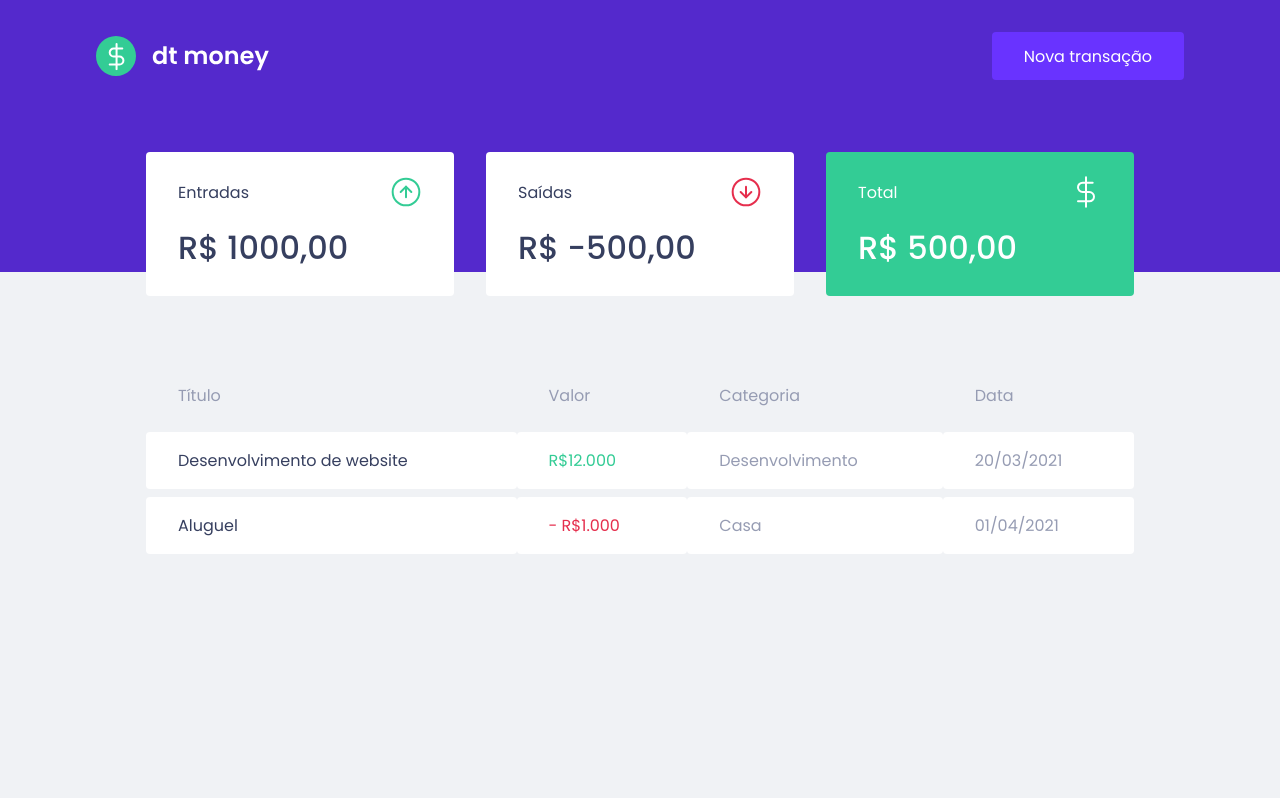
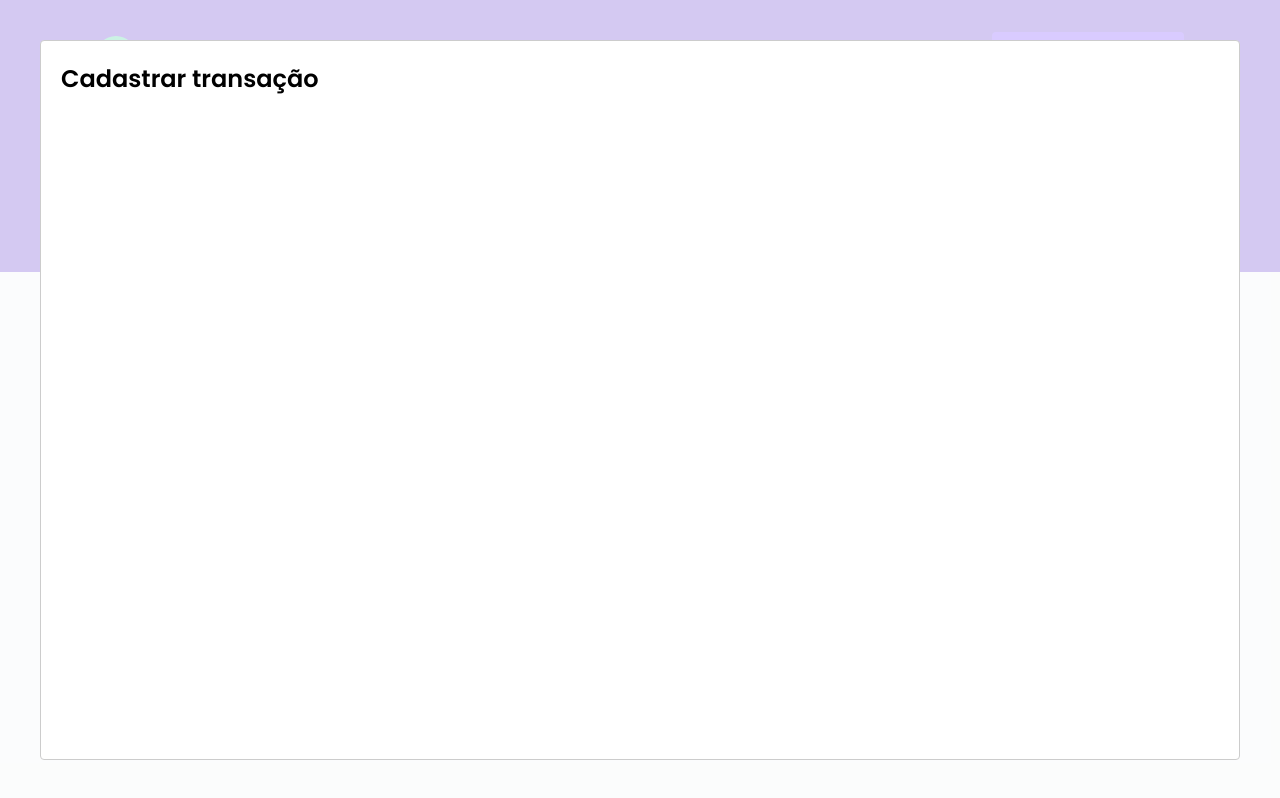
Before and after one commit to rianperassoli/dtmoney, a React (Create React App) app: page / in a window 1280 px wide. Both pictures are taken after a click on the button "Nova transação". Built offline with nearby package versions, Linux system fonts and the light colour scheme; no server answers; what miragejs would draw is missing.

Commit message:
Adicionado Componente de MODAL ao projeto e configurado

```diff
--- a/package.json
+++ b/package.json
@@ -6,6 +6,7 @@
     "axios": "^0.21.1",
     "react": "^17.0.2",
     "react-dom": "^17.0.2",
+    "react-modal": "^3.14.2",
     "react-scripts": "4.0.3",
     "styled-components": "^5.3.0",
     "web-vitals": "^1.0.1"
@@ -18,6 +19,7 @@
     "@types/node": "^12.0.0",
     "@types/react": "^17.0.0",
     "@types/react-dom": "^17.0.0",
+    "@types/react-modal": "^3.12.0",
     "@types/styled-components": "^5.1.10",
     "miragejs": "^0.1.41",
     "typescript": "^4.1.2"
--- a/src/App.tsx
+++ b/src/App.tsx
@@ -1,12 +1,36 @@
-import { Dashboard } from './components/Dashboard';
+import { useState } from 'react'
+import Modal from 'react-modal'
+import { Dashboard } from './components/Dashboard'
 import { Header } from './components/Header'
-import { GlobalStyle } from "./styles/global";
+
+import { GlobalStyle } from "./styles/global"
+
+Modal.setAppElement('#root')
 
 export function App() {
+
+  const [isNewTransactionModalOpen, SetIsNewTransactionModalOpen] = useState(false)
+
+  function handleOpenNewTransactionModal() {
+    SetIsNewTransactionModalOpen(true)
+  }
+
+  function handleCloseNewTransactionModal() {
+    SetIsNewTransactionModalOpen(false)
+  }
+
   return (
     <>
-      <Header />
+      <Header onOpenNewTransactionModal={handleOpenNewTransactionModal} />
       <Dashboard />
+
+      <Modal
+        isOpen={isNewTransactionModalOpen}
+        onRequestClose={handleCloseNewTransactionModal}
+      >
+        <h2>Cadastrar transação</h2>
+      </Modal>
+
       <GlobalStyle />
     </>
   )
--- a/src/components/Header/index.tsx
+++ b/src/components/Header/index.tsx
@@ -1,15 +1,21 @@
 import logoImg from '../../assets/logo.svg'
 import { Container, Content } from './styles'
 
-export function Header() {
+interface HeaderProps {
+  onOpenNewTransactionModal: () => void
+}
+
+export function Header({ onOpenNewTransactionModal }: HeaderProps) {
   return (
     <Container>
       <Content>
         <img src={logoImg} alt="dt money" />
 
-        <button type="button">
+        <button type="button" onClick={onOpenNewTransactionModal}>
           Nova transação
         </button>
+
+
       </Content>
     </Container>
   )
```
Also changed, not shown: 1 other file (tests, documents, lock files or other folders).
